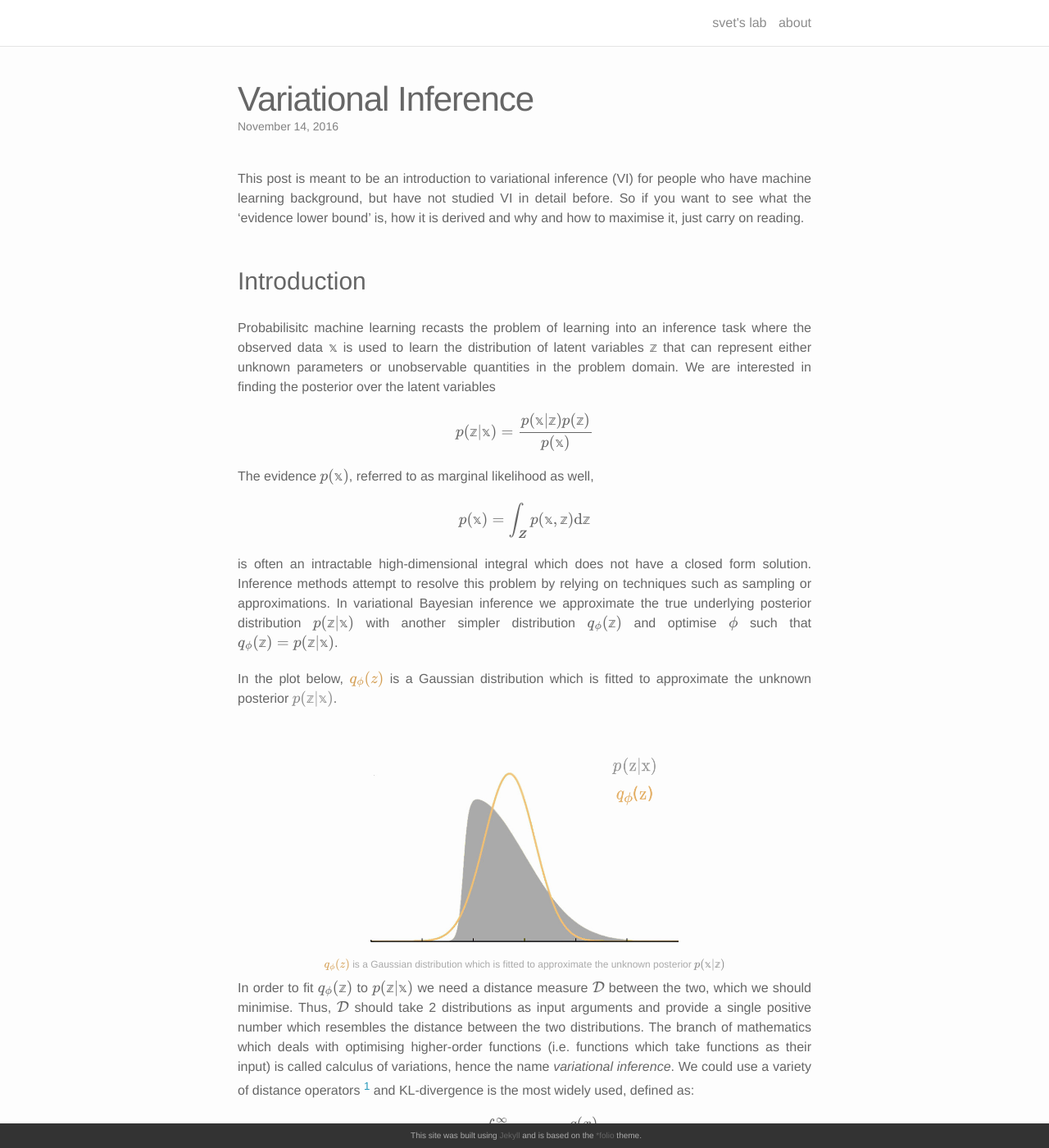
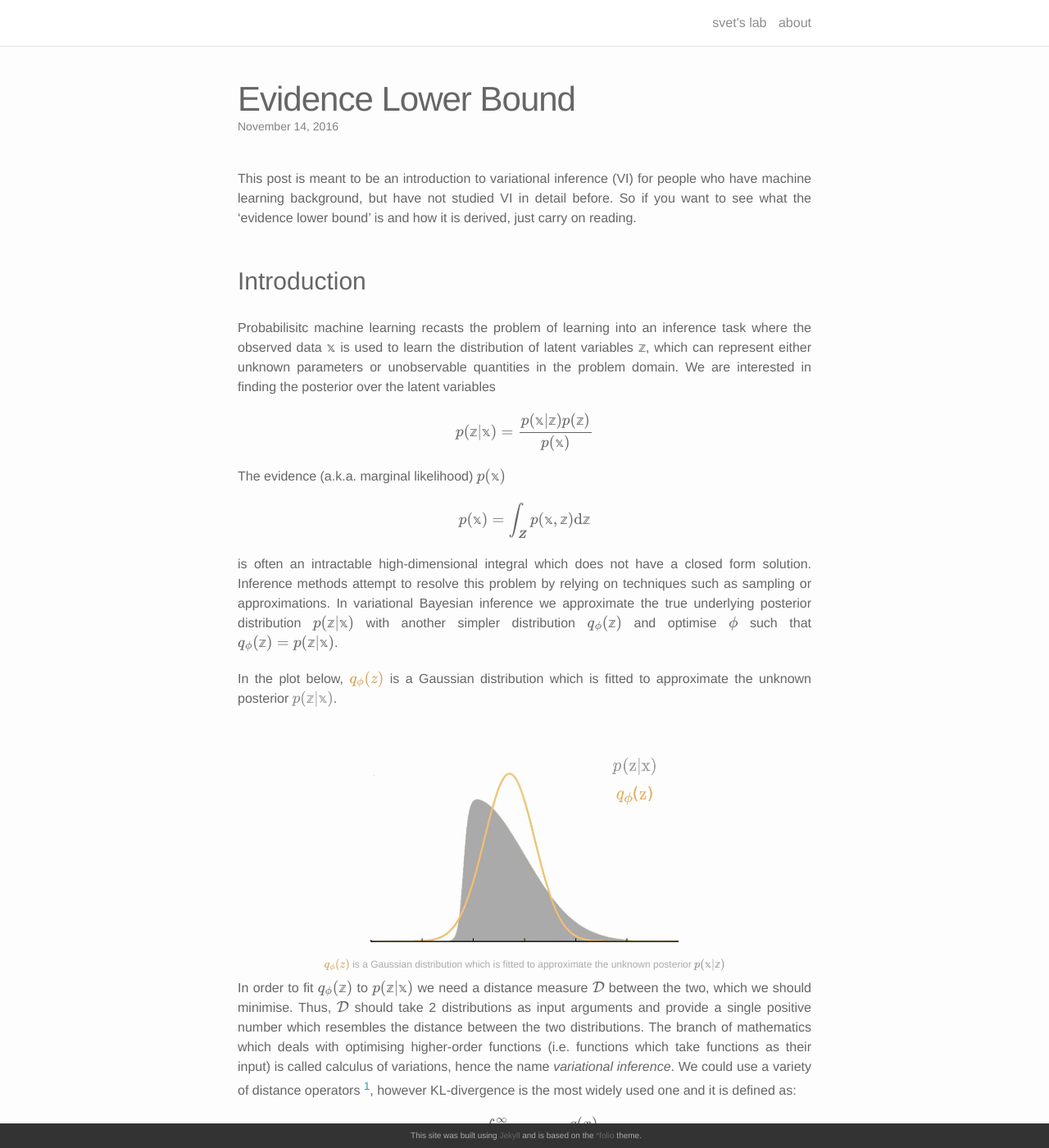
Before and after one commit to svepe/svepe.github.io, a Jekyll site: the page built from _lablogs/1_elbo.md, in a window 1280 px wide and 1400 px high. Shown: the whole window at 82% size. Built offline with Jekyll 4.4.1, drawn with Linux system fonts in a browser that asks for light colours; nearby versions of some CDN libraries; formulas are drawn with MathJax 3; some of the changed text lies outside the part shown.

Commit message:
Finish ELBO post

```diff
--- a/_lablogs/variational_inference.md
+++ b/_lablogs/1_elbo.md
@@ -1,6 +1,6 @@
 ---
 layout: post
-title: Variational Inference
+title: Evidence Lower Bound
 description: introduction and derivation of ELBO maximisation
 topic: inference
 img: /img/vi-intro.png
@@ -8,13 +8,13 @@
 
 This post is meant to be an introduction to variational inference (VI) for
 people who have machine learning background, but have not studied VI in detail
-before. So if you want to see what the 'evidence lower bound' is, how it is
-derived and why and how to maximise it, just carry on reading.
+before. So if you want to see what the 'evidence lower bound' is and how it is
+derived, just carry on reading.
 
 ### Introduction
 Probabilisitc machine learning recasts the problem of learning into an inference
 task where the observed data $\mathbb{x}$ is used to learn the distribution of
-latent variables $\mathbb{z}$ that can represent either unknown parameters or
+latent variables $\mathbb{z}$, which can represent either unknown parameters or
 unobservable quantities in the problem domain. We are interested in
 finding the posterior over the latent variables
 
@@ -24,7 +24,7 @@
         {p(\mathbb{x})}
 $$
 
-The evidence $p(\mathbb{x})$, referred to as marginal likelihood as well,
+The evidence (a.k.a. marginal likelihood) $p(\mathbb{x})$
 
 $$
 p(\mathbb{x}) =
@@ -62,8 +62,8 @@
 distributions. The branch of mathematics which deals with optimising
 higher-order functions (i.e. functions which take functions as their input) is
 called calculus of variations, hence the name *variational inference*. We could
-use a variety of distance operators [<sup>1</sup>](#ref1) and KL-divergence is
-the most widely used, defined as:
+use a variety of distance operators [<sup>1</sup>](#ref1), however KL-divergence
+is the most widely used one and it is defined as:
 
 $$
 \begin{align}
@@ -93,8 +93,10 @@
 \end{align}
 $$
 
-This problem does not have a closed form solution so we need to apply some
-tricks in order to come up with a stochastic optimisation procedure.
+In general, it is not possible to differentiate this expression since it
+contains the posterior we would like to approximate. Therefore, we optimise
+another quantity instead, called the evidence lower bound, which we derive in
+the following section.
 
 ### Evidence Lower Bound (ELBO) Derivation
 
@@ -169,6 +171,13 @@
 
 ### ELBO Maximisation
 
+If the joint distribution $p(\mathbb{x}, \mathbb{z})$ belongs to the exponential
+family then $\nabla_\phi L(\phi)$ can be expressed analytically which actually
+covers a significant number of models [<sup>4</sup>](#ref2)<sup>,</sup>
+[<sup>5</sup>](#ref5). In other cases, stochastic optimisation procedures are
+utilised resulting in *stochastic variational inference* [<sup>6</sup>](#ref6)
+which I will cover in a future post.
+
 
 #### References
 1. <a href="https://arxiv.org/abs/1610.09033" target="_blank" name="ref1">
@@ -188,7 +197,18 @@
       name="ref4">
       S. Mohamed, <i>Variational Inference for Machine Learning Tutorial</i>
    </a>
-
+5. <a href="https://people.eecs.berkeley.edu/~wainwrig/Papers/WaiJor08_FTML.pdf"
+      target="_blank"
+      name="ref5">
+      M. Wainwright, M. Jordan, <i>Graphical Models, Exponential Families, and
+      Variational Inference/i>
+   </a>
+6. <a href="http://jmlr.org/papers/volume14/hoffman13a/hoffman13a.pdf"
+      target="_blank"
+      name="ref6">
+      M. Hoffman, D. Blei, C. Wang, H. Paisley, <i>Stochastic Variational
+      Inference</i>
+   </a>
 
 {% comment %}
 <br>
--- a/_sass/_layout.scss
+++ b/_sass/_layout.scss
@@ -233,6 +233,7 @@
 text-align: left;
 }
 .thumbnail a span h1 {
+    font-size: 1.5em;
     line-height: 100%;
 }
 .thumbnail a:hover span {
```
